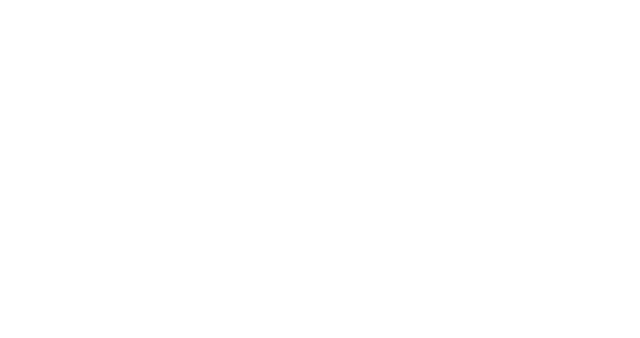
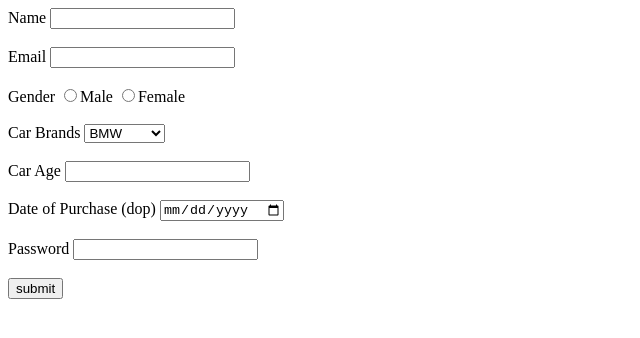
Before and after one commit to acciojob/car-insurance-form-123-naman, a website: page main.html in a window 1280 px wide. Shown: the whole page, without its empty margins (0-640 px from the left). Drawn offline with Linux system fonts and the light colour scheme.

Commit message:
created a submission

```diff
--- a/main.html
+++ b/main.html
@@ -3,13 +3,50 @@
 <html>
 
 <head>
-	<link rel="stylesheet" href="styles.css">
+    <link rel="stylesheet" href="styles.css">
 </head>
 
 <body>
-	<!-- the entire body must be written by student -->
+    <!-- the entire body must be written by student -->
+    <form method="post">
+        <label for="name">Name</label>
+        <input type="Text" id="name" required>
+        <br>
+        <br>
+        <label for="email">Email</label>
+        <input type="Email" id="email" required>
+        <br>
+        <br>
+        <label for="name">Gender</label>
+        <input type="Radio" name="gender" value="Male" required>Male
+        <input type="Radio" name="gender" value="Female" required>Female
+        <br>
+        <br>
+        <label for="cars">Car Brands</label>
+        <select id="cars">
+            <option>BMW</option>
+            <option>Audi</option>
+            <option>Mercedez</option>
+        </select>
+        <br>
+        <br>
+        <label for="carage">Car Age</label>
+        <input type="Number" id="carage" required>
+        <br>
+        <br>
+        <label for="dop">Date of Purchase (dop)</label>
+        <input type="DATE" id="dop" required>
+        <br>
+        <br>
+        <label for="password">Password</label>
+        <input type="Password" id="email" required>
+        <br>
+        <br>
+        <button type="submit">submit</button>
+    </form>
+
     <script type="text/javascript" src="./script.js">
-</script>
+    </script>
 
 </body>
 
```
